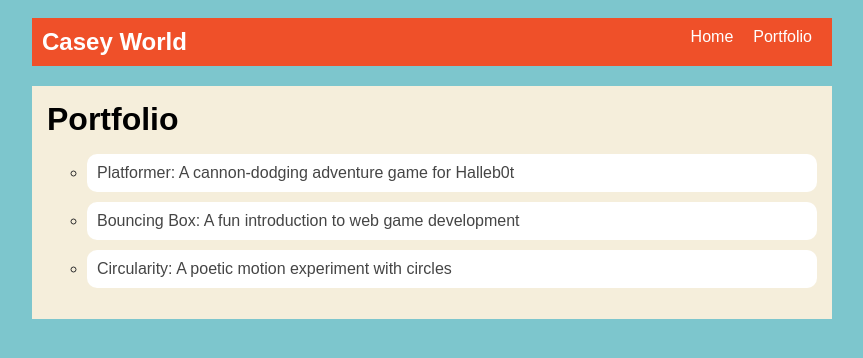
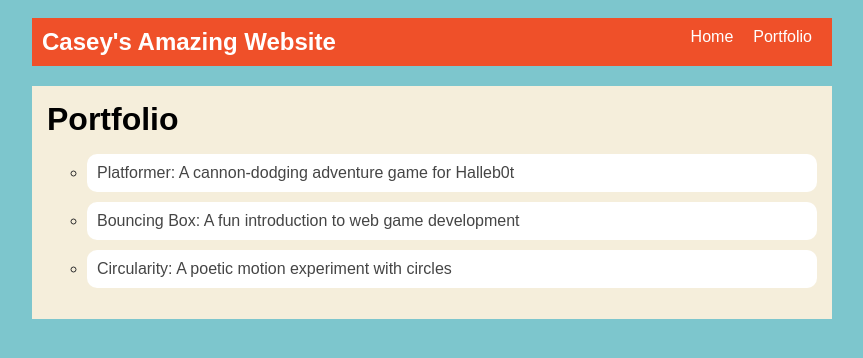
Before and after one commit to caseymarieee/caseymarieee.github.io, a plain HTML site: page portfolio.html in a window 1280 px wide. Shown: the whole page, without its empty margins (208-1071 px from the left). Drawn offline with Linux system fonts and the light colour scheme.

Commit message:
lfgryfdk

```diff
--- a/portfolio.html
+++ b/portfolio.html
@@ -1,7 +1,7 @@
 <!DOCTYPE html>
 <html>
   <head>
-    <title>Casey Worl</title>
+    <title>Casey's World</title>
     <link rel="stylesheet" href="style.css" />
   </head>
 
@@ -9,7 +9,7 @@
     <!-- All content goes here -->
     <div id="all-contents">
       <nav>
-        <h1> Casey World</h1>
+         <h1>Casey's Amazing Website</h1>
   <ul id="nav-ul">
     <li class="nav-li">
       <a href="index.html">Home</a>
@@ -17,9 +17,7 @@
     <li class="nav-li">
       <a href="portfolio.html">Portfolio</a>
     </li>
-
   </ul>
-
     </nav>
 
   <main>
```
Also changed, not shown: index.html (+2 -2 lines), 1 other file. Lines whose indentation alone changed are shown as unchanged.
